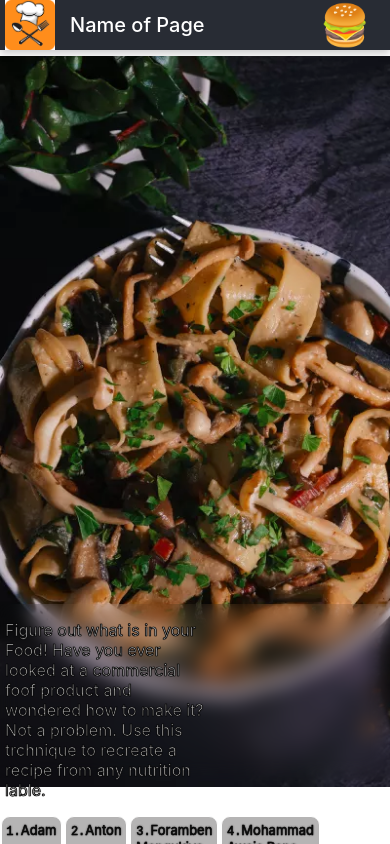
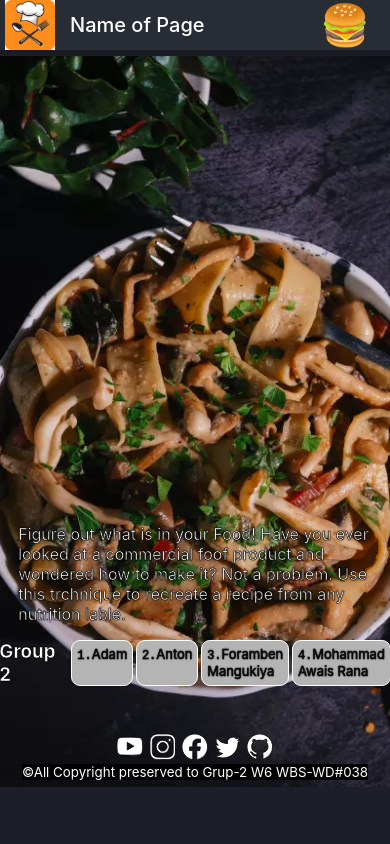
Before and after one commit to ForambenMangukiya/CMS_Cookbook, a React (Create React App) app: page / in a window 390 px wide. Built offline with nearby package versions, Linux system fonts and the light colour scheme; no server answers.

Commit message:
footer_blur

```diff
--- a/src/App.css
+++ b/src/App.css
@@ -149,6 +149,7 @@ img {
     min-height: 100%;
     height: 100vh;
     background-size: 300%;
+    background-color: #1e1e2a;
     background-position: 50%;
   }
 }
--- a/src/Components/footer/Footer.jsx
+++ b/src/Components/footer/Footer.jsx
@@ -1,6 +1,5 @@
-import css from "./footer.css";
+import "./footer.css";
 
-import FooterLeft from './FooterLeft'
 import FooterRight from './FooterRight'
 import FooterCenter from "./FooterCenter";
 
--- a/src/Components/footer/footer.css
+++ b/src/Components/footer/footer.css
@@ -12,9 +12,9 @@
   gap: 3rem;
   justify-content: center;
   font-size: medium;
-  color: rgb(181, 180, 180);
-  text-shadow: 0 0 1px black;
-  -webkit-text-stroke: .7px black;
+  color: white;
+  text-shadow: 0 0 2px black;
+  -webkit-text-stroke: .5px black;
   position: relative;
   overflow: none;
 }
@@ -39,7 +39,7 @@
   max-height: 15rem;
   position: relative;
   background-color: transparent;
-  backdrop-filter: blur(10px);
+  /* backdrop-filter: blur(10px); */
   display: flex;
   flex-direction: column;
   align-items: center;
@@ -59,7 +59,7 @@
   width: fit-content;
   margin-top: 5px;
   justify-content: center;
-  color: rgb(181, 180, 180);
+  color: white;
   text-shadow: 0 0 2px black;
   -webkit-text-stroke: 0.5px black;
   border: 1.5px solid white;
@@ -76,7 +76,6 @@
 
 .footer_right {
   position: relative;
-  margin: 1rem;
   display: flex;
   flex-direction: column;
   align-self: center;
@@ -84,7 +83,7 @@
 }
 
 .footer_right svg {
-  color: rgb(181, 180, 180);
+  color: white;
   text-shadow: 0 0 2px black;
   -webkit-text-stroke: 0.5px black;
   font-size: 1.6rem;
@@ -146,8 +145,8 @@
   text-decoration: none;
   font-size: small;
   color: rgb(16, 16, 16);
-  text-shadow: 0 0 2px black;
-  -webkit-text-stroke: 0.5px black;
+  /* text-shadow: 0 0 2px black; */
+  /* -webkit-text-stroke: 0.5px black; */
   background: rgb(181, 180, 180);
   border: 1px solid white;
   border-radius: 9px;
@@ -165,9 +164,9 @@
 .copyright{
   display: flex;
   align-items: end;
-  color: rgb(181, 180, 180);
+  color: white;
   text-shadow: 0 0 2px black;
-  -webkit-text-stroke: 0.5px black;
+  /* -webkit-text-stroke: 0.5px black; */
 
 }
 
@@ -183,15 +182,11 @@
     padding: 2rem;
   }
 
-  .footer_content_left{
-    justify-content: center;
+  .footer_content{
+    padding-bottom: 1rem;
+    gap:1em;
   }
 
-  .footer_content{
-    flex-direction: column;
-    padding-bottom: 2rem;
-    gap: 0;
-  }
 
   .copyright{
     padding-bottom: 2rem;
@@ -202,17 +197,8 @@
     max-width: 50%;
   }
 
-  .footer_wrap{
-    padding-bottom: 2rem;
-  }
-
   .footer_right{
-    flex-direction: row;
     margin-top: 0;
-  }
-
-  .footer-left{
-    margin: 2rem;
   }
 
   .footer_contact{
@@ -224,8 +210,25 @@
 }
 
 @media (max-width: 576px){
+
+  .footer{
+    height: auto;
+    margin: 1rem;
+    padding: 1rem;
+  }
+
   .footer_content{
+    padding: 0;
     flex-direction: column;
+  }
+
+  .footer_right{
+    flex-direction: row;
+    gap: 7px;
+  }
+
+  .group_members{
+    gap: 1rem;
   }
 
   .group_members_links{
@@ -235,7 +238,13 @@
   }
 
   .footer_center{
+    align-self: center;
     padding: 1rem;
-    width: 45vh;
+  }
+
+  .copyright{
+    background: black;
+    padding: 0;
+    margin: 0;
   }
 }
```
